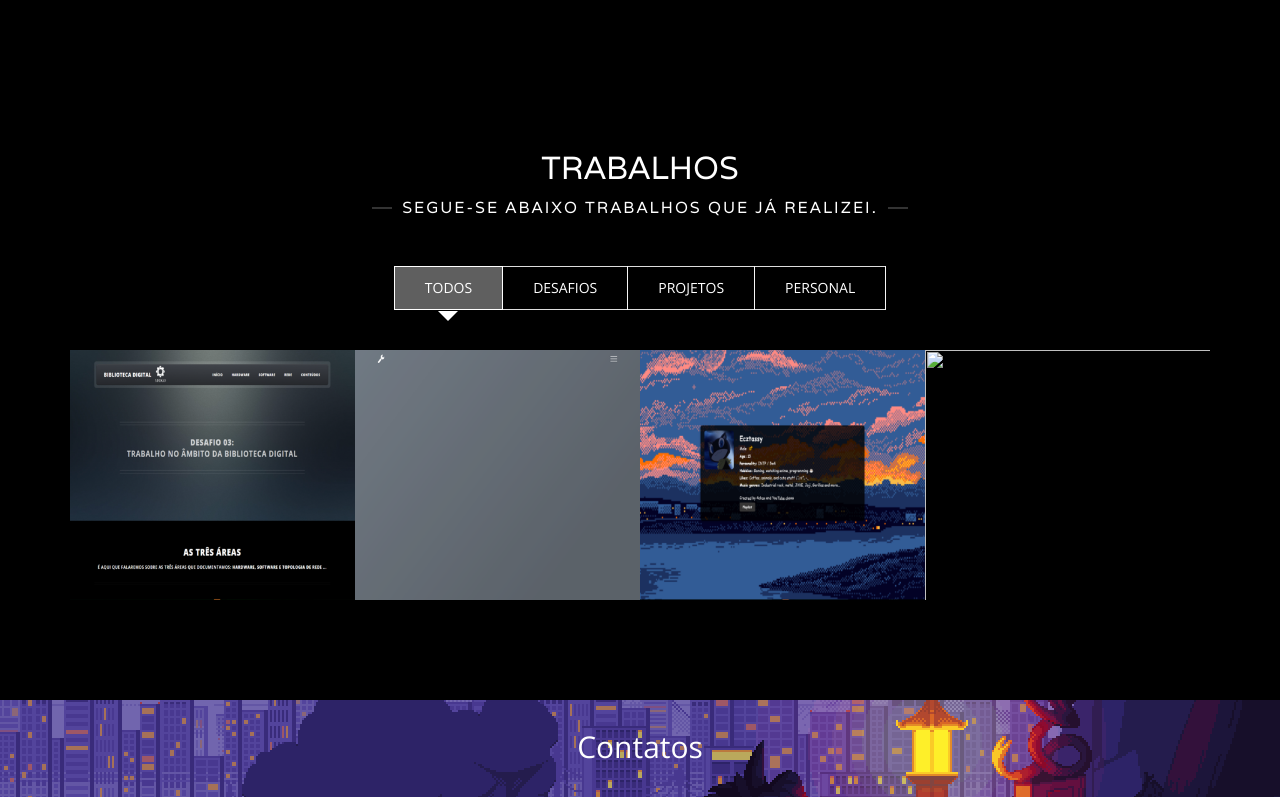
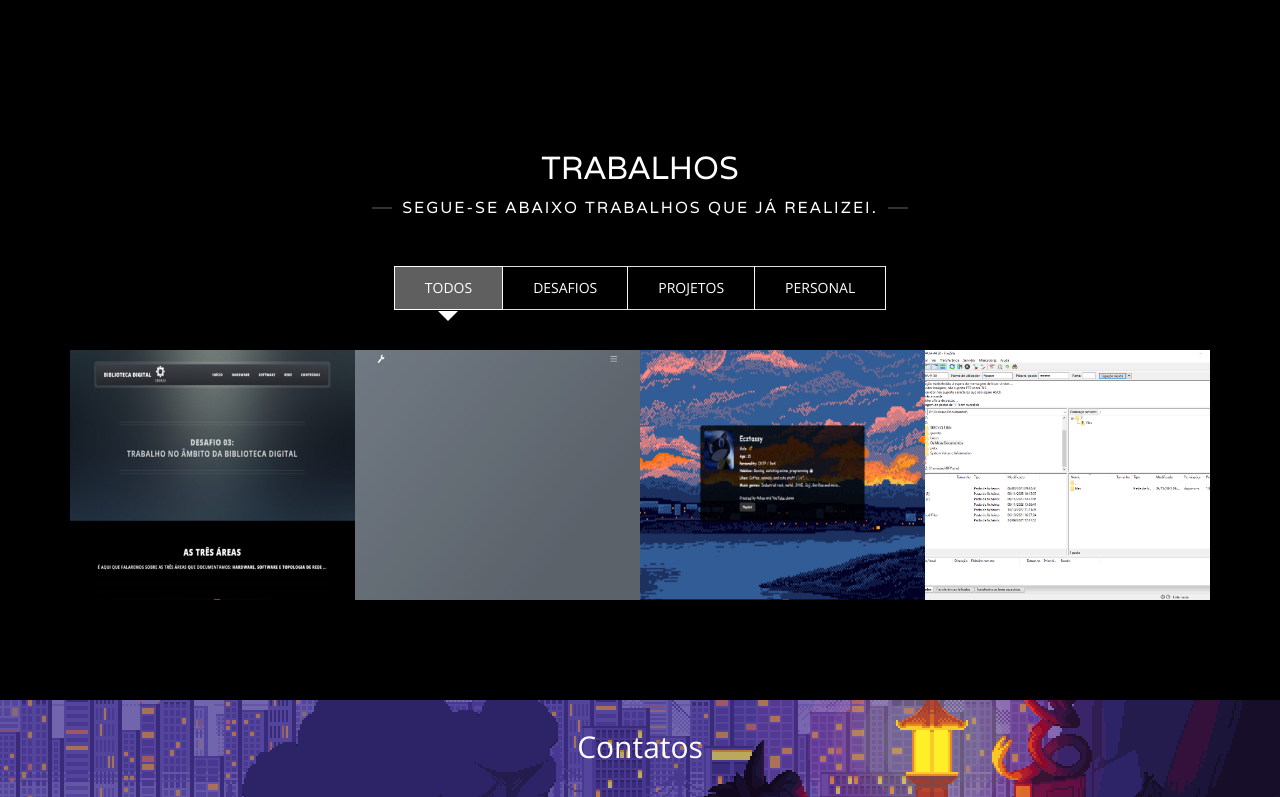
Before and after one commit to Ecztassy/Portfolio.github.io, a plain HTML site: page index.html in a window 1280 px wide. Shown: the part 2512-3309 px from the top of the page. Drawn offline with nearby package versions, Linux system fonts and the light colour scheme.

Commit message:
Update index.html

```diff
--- a/index.html
+++ b/index.html
@@ -291,7 +291,7 @@
                         <div class="col-md-3 col-sm-4 col-xs-6" data-groups='["webdev"]'>
                             <div class="portfolio-item">
                                 <div class="portfolio-item-thumb">
-                                    <img src="assets/img/site4display.PNG" alt="" class="img-res">
+                                    <img src="assets/img/portfolio4.PNG" alt="" class="img-res">
                                     <a href="#" class="rectangle" data-toggle="modal" data-target="#portfolioItem4">
                                         <i class="fa fa-plus"></i>
                                     </a>
@@ -391,7 +391,7 @@
                 <div class="modal-content">
                     <div class="modal-header">
                         <a class="rectangle" data-dismiss="modal"><i class="fa fa-times"></i></a>
-                        <img class="img-res" src="assets/img/portfolio-3.jpg" alt="">
+                        <img class="img-res" src="assets/img/portfolio4.PNG" alt="">
                     </div>
                     <div class="modal-body">
                         <h4 class="modal-title">FTP Server</h4>
```
